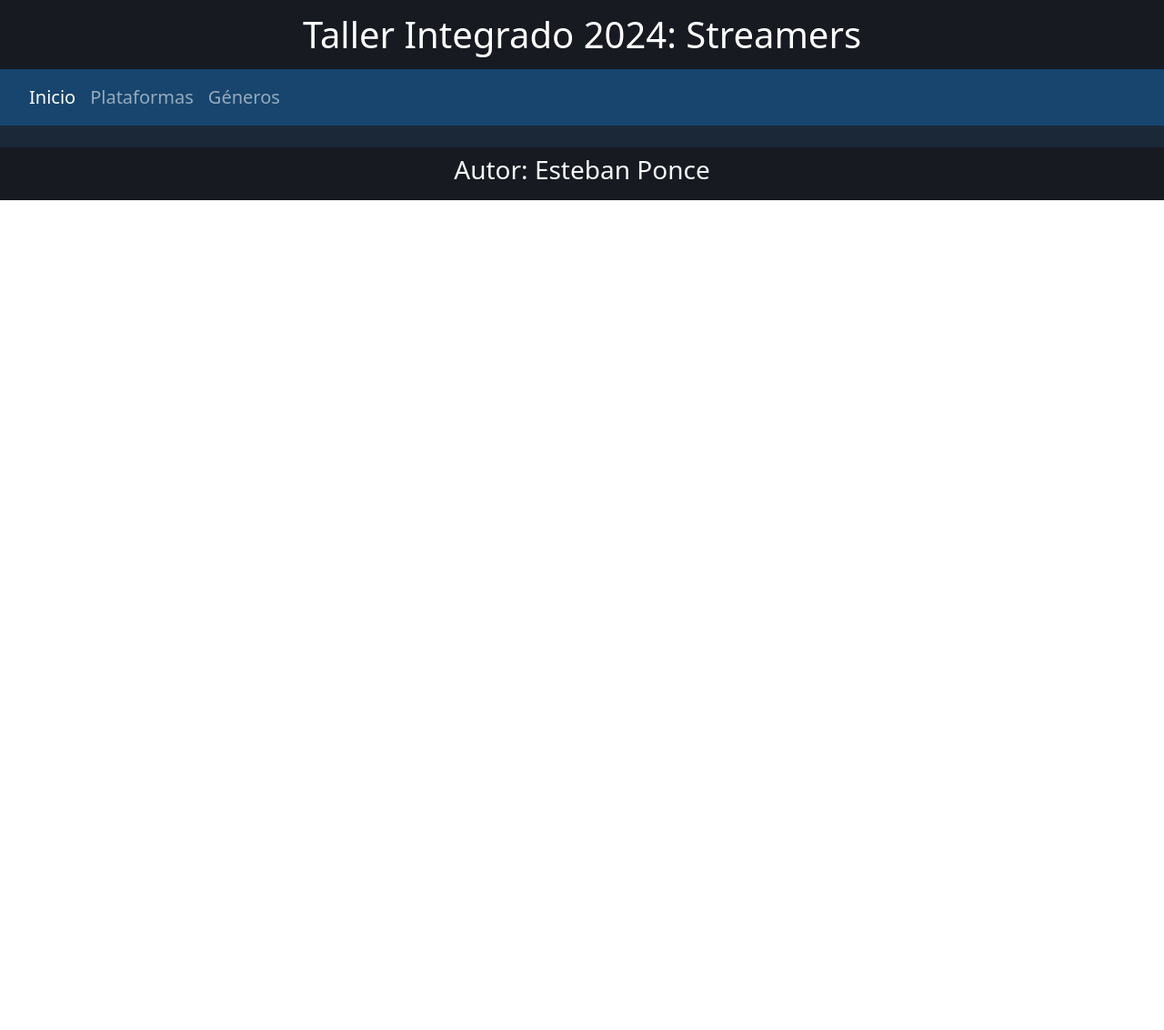
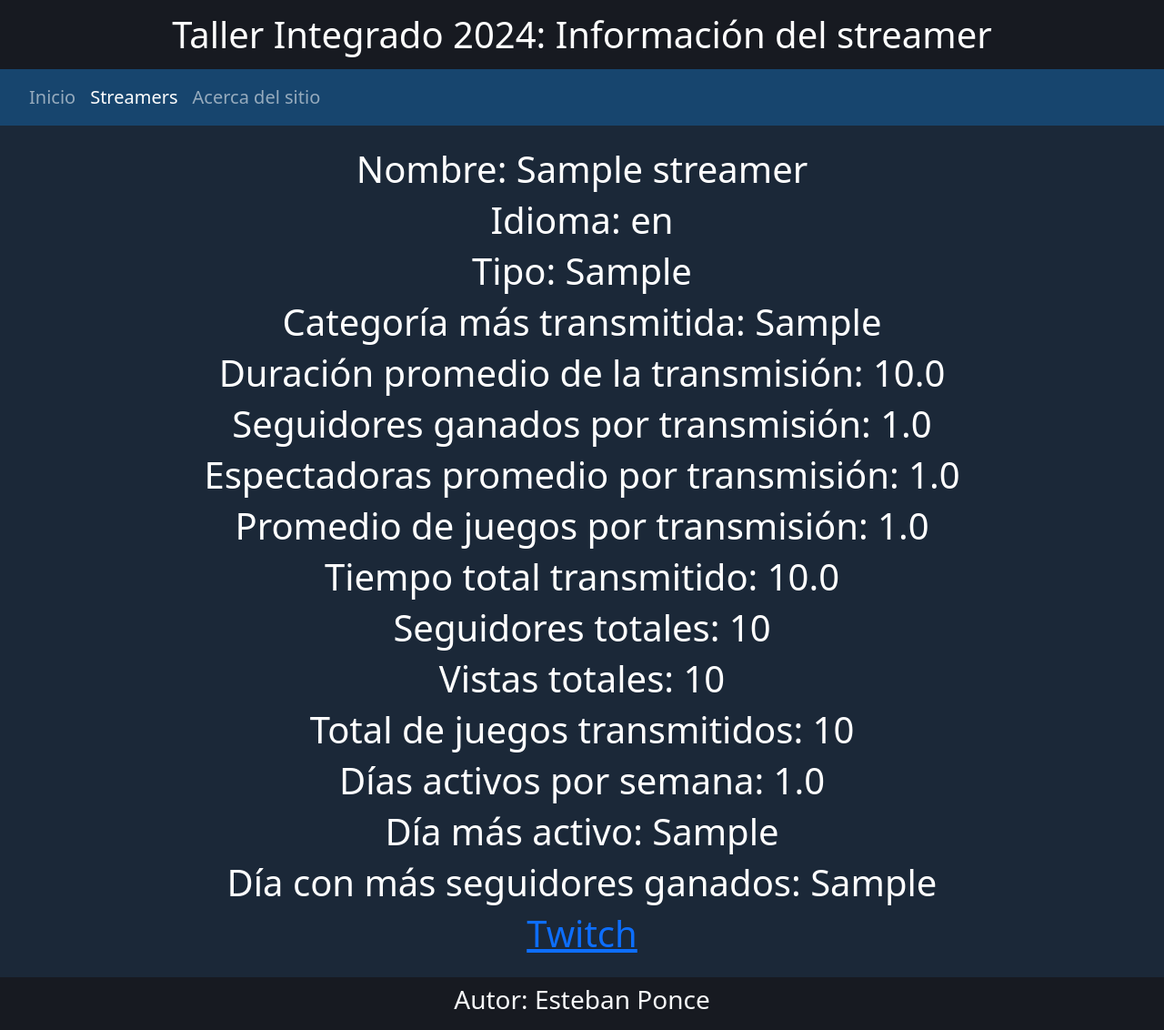
Before and after one commit to HatiBerg/ProyectoFinalTallerIntegrado, a Django app: template mysite/streamers/templates/streamers/detail.html in a window 1280 px wide. Shown: the whole page at 91% size. Before the commit the page ends 220 px from the top, so only its background shows below. Run offline with Django 5.2, Linux system fonts and the light colour scheme; tables that the repository leaves empty hold one stand-in row (values such as "Sample post"); the template is opened without the code that fills it: values that come from a table or form of the project are taken from there, most other values are stand-ins (such as "Sample title", 1, 10 or a date in 2020).

Commit message:
Update detail.html

```diff
--- a/mysite/streamers/templates/streamers/detail.html
+++ b/mysite/streamers/templates/streamers/detail.html
@@ -1,4 +1,4 @@
-{% extends "base_template.html" %}
+{% extends "../base/base_template.html" %}
 
 {% block title %}Taller Integrado 2024: Tabla de Venta de videojuegos{% endblock %}
 
@@ -7,21 +7,38 @@
 {% endblock %}
 
 {% block header %}
-<div class="container-fluid fs-1">Taller Integrado 2024: Streamers</div>
+<div class="container-fluid fs-1">Taller Integrado 2024: Información del streamer</div>
 {% endblock %}
 
 {% block menu %}
 <li class="nav-item">
-    <a class="nav-link active" aria-current="page" href="http://127.0.0.1:5000/">Inicio</a>
+    <a class="nav-link" href="http://127.0.0.1:8000/streamers/">Inicio</a>
 </li>
 <li class="nav-item">
-    <a class="nav-link" href="http://127.0.0.1:5000/platform/">Plataformas</a>
+    <a class="nav-link active" aria-current="page" href="http://127.0.0.1:8000/streamers/streamer/">Streamers</a>
 </li>
 <li class="nav-item">
-    <a class="nav-link" href="http://127.0.0.1:5000/genre/">Géneros</a>
+    <a class="nav-link" href="http://127.0.0.1:8000/streamers/about/">Acerca del sitio</a>
 </li>
 {% endblock %}
 
 {% block main %}
-
+<div>
+    <h1>Nombre: {{streamer.name}}</h1>
+    <h1>Idioma: {{streamer.language}}</h1>
+    <h1>Tipo: {{streamer.type}}</h1>
+    <h1>Categoría más transmitida: {{streamer.most_streamed_game}}</h1>
+    <h1>Duración promedio de la transmisión: {{streamer.average_stream_duration}}</h1>
+    <h1>Seguidores ganados por transmisión: {{streamer.followers_gained_per_stream}}</h1>
+    <h1>Espectadoras promedio por transmisión: {{streamer.avg_viewers_per_stream}}</h1>
+    <h1>Promedio de juegos por transmisión: {{streamer.avg_games_per_stream}}</h1>
+    <h1>Tiempo total transmitido: {{streamer.total_time_streamed}}</h1>
+    <h1>Seguidores totales: {{streamer.total_followers}}</h1>
+    <h1>Vistas totales: {{streamer.total_views}}</h1>
+    <h1>Total de juegos transmitidos: {{streamer.total_games_streamed}}</h1>
+    <h1>Días activos por semana: {{streamer.active_days_per_week}}</h1>
+    <h1>Día más activo: {{streamer.most_active_day}}</h1>
+    <h1>Día con más seguidores ganados: {{streamer.day_with_most_followers_gained}}</h1>
+    <h1><a href="https://www.twitch.tv/{{streamer.name}}/" target="_blank">Twitch</a></h1>
+</div>
 {% endblock %}
```
